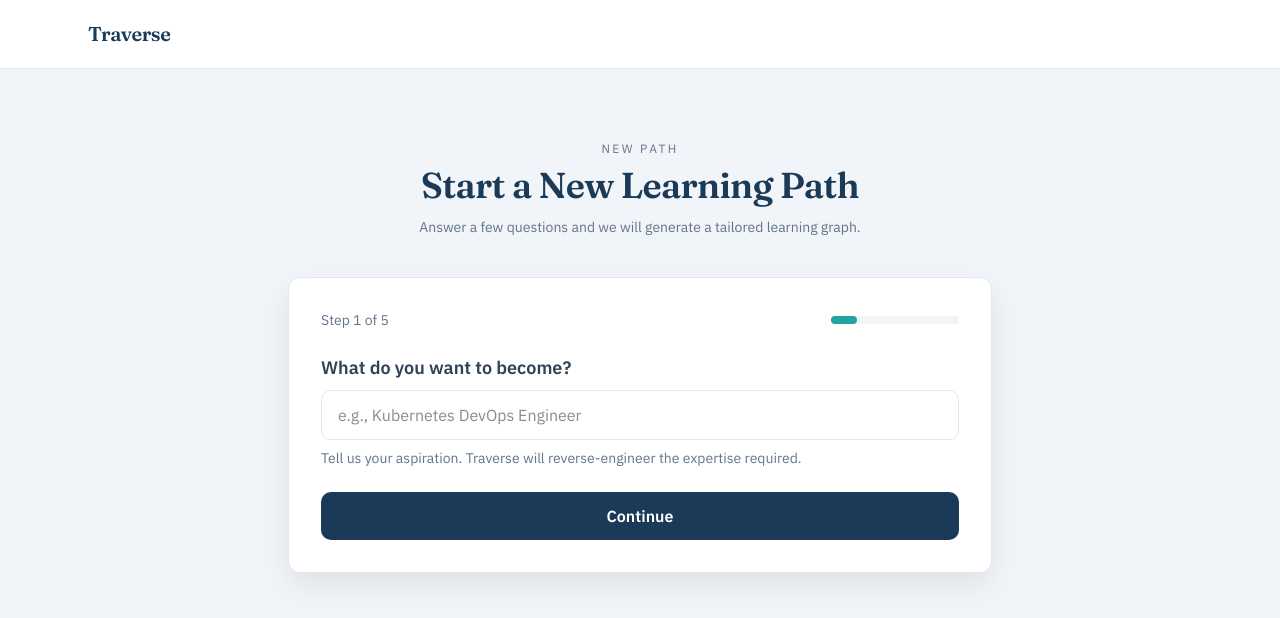
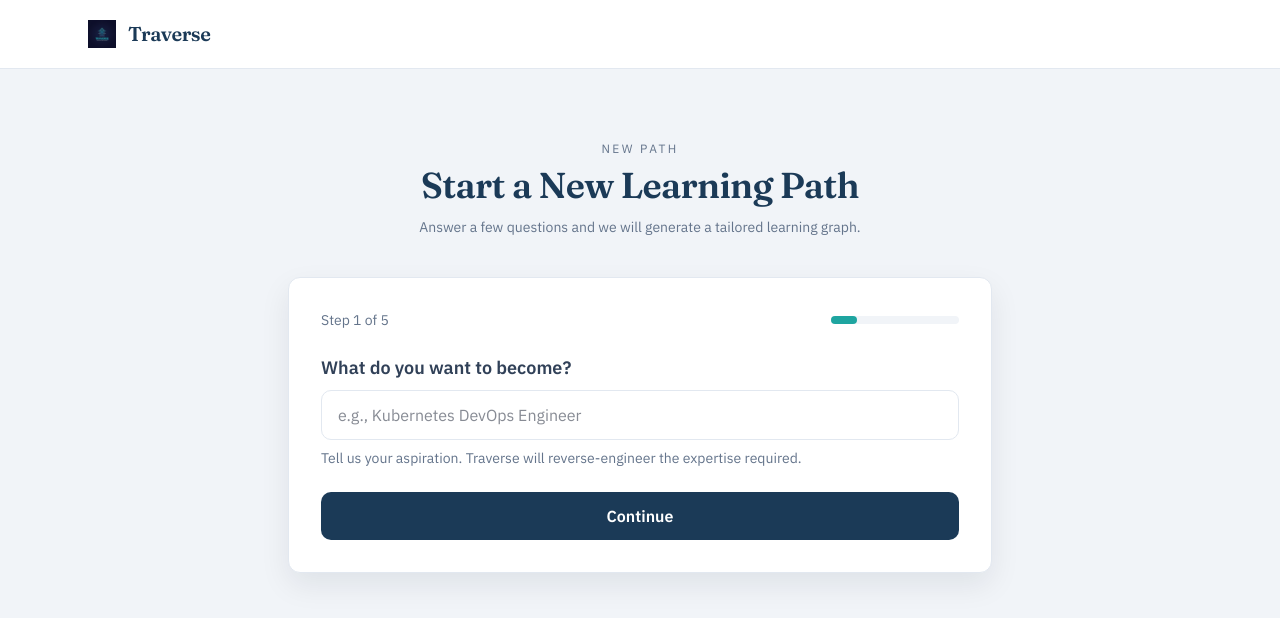
Before and after one commit to encoderafat/traverse, a Next.js app in the folder frontend/: page /projects/new in a window 1280 px wide. Shown: the top 618 px of the page. Built offline with nearby package versions, Linux system fonts and the light colour scheme; no server answers.

Commit message:
logo + README updated

```diff
--- a/frontend/components/Navbar.tsx
+++ b/frontend/components/Navbar.tsx
@@ -1,6 +1,7 @@
 "use client";
 
 import Link from "next/link";
+import Image from "next/image";
 import { useAuth } from "@/lib/useAuth";
 import { signOut } from "@/lib/auth";
 
@@ -12,8 +13,9 @@ export default function Navbar() {
   return (
     <header className="sticky top-0 z-40 border-b border-border bg-surface backdrop-blur">
       <div className="mx-auto max-w-6xl px-6 py-5 flex items-center justify-between">
-        <Link href="/projects" className="text-xl font-semibold heading-font text-primary">
-          Traverse
+        <Link href="/projects" className="flex items-center gap-3 text-xl font-semibold heading-font text-primary">
+          <Image src="/traverse.png" alt="Traverse logo" width={28} height={28} />
+          <span>Traverse</span>
         </Link>
 
         {session && (
```
Also changed, not shown: frontend/public/traverse.png (added), 1 other file (tests, documents, lock files or other folders).
